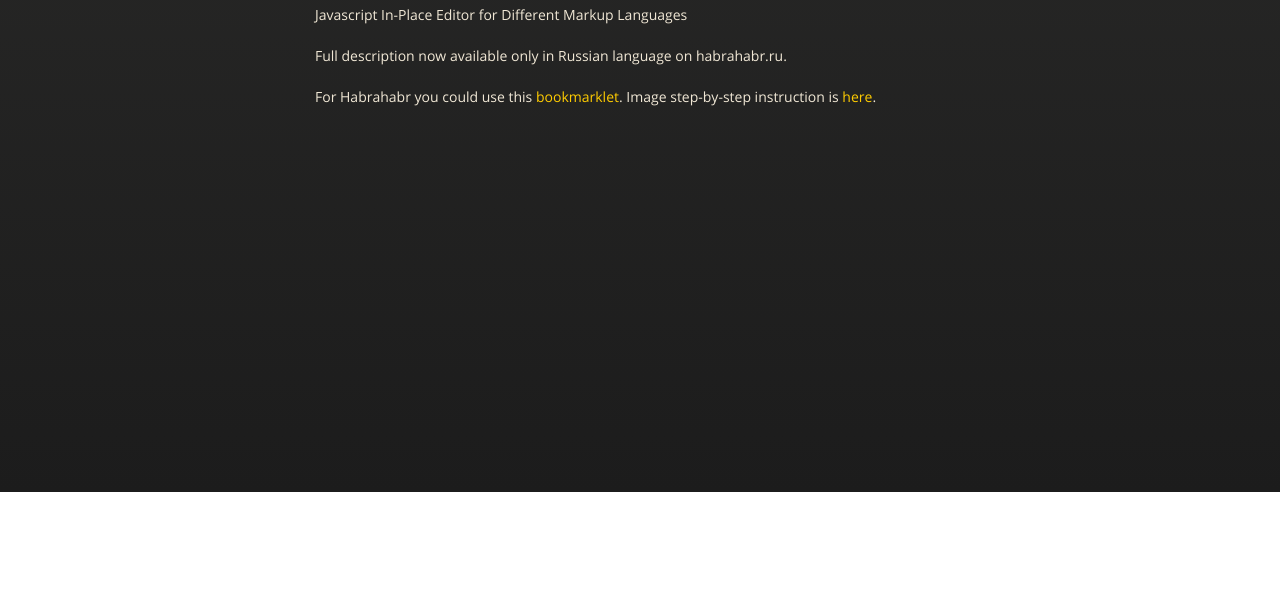
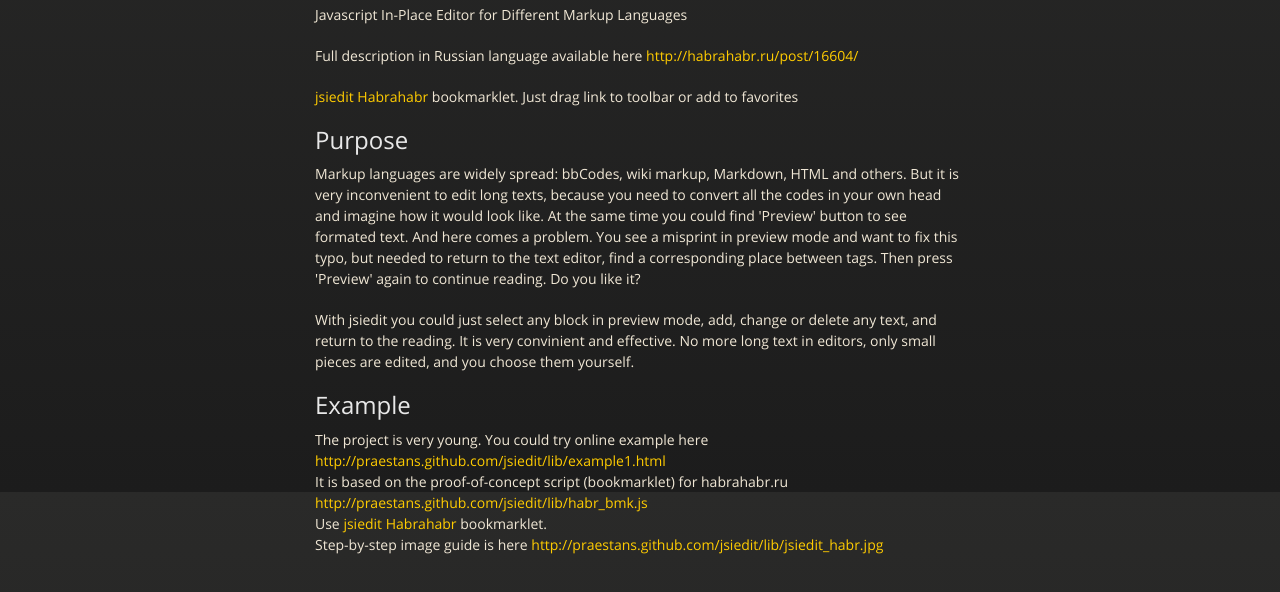
Before and after one commit to praestans/jsiedit, a plain HTML site: page index.html in a window 1280 px wide. Shown: the part 308-900 px from the top of the page. Before the commit the page ends 800 px from the top, so only its background shows below. Drawn offline with nearby package versions, Linux system fonts and the light colour scheme.

Commit message:
description updated

```diff
--- a/index.html
+++ b/index.html
@@ -38,11 +38,38 @@
           <span class="credits right">Hosted on GitHub Pages &mdash; Theme by <a href="http://twitter.com/#!/michigangraham">mattgraham</a></span>
         </div>
 
-        <h1>jsiedit</h1>
+
+<h1>
+<a name="jsiedit" class="anchor" href="#jsiedit"><span class="mini-icon mini-icon-link"></span></a>jsiedit</h1>
 
 <p>Javascript In-Place Editor for Different Markup Languages</p>
-<p>Full description now available only in Russian language on habrahabr.ru.</p>
-<p>For Habrahabr you could use this <A HREF="javascript:%20(function%20()%20{%20var%20a%20=%20document.createElement('script');%20a.type%20=%20'text/javascript';%20a.src%20=%20'http://praestans.github.com/jsiedit/lib/habr_bmk.js';%20document.getElementsByTagName('head')[0].appendChild(a);%20})();">bookmarklet</A>. Image step-by-step instruction is <A HREF="http://praestans.github.com/jsiedit/lib/jsiedit_habr.jpg">here</A>.  </p>
+
+<p>Full description in Russian language available here <a href="http://habrahabr.ru/post/16604/">http://habrahabr.ru/post/16604/</a></p>
+<p><A HREF="javascript:%20(function%20()%20{%20var%20a%20=%20document.createElement('script');%20a.type%20=%20'text/javascript';%20a.src%20=%20'http://praestans.github.com/jsiedit/lib/habr_bmk.js';%20document.getElementsByTagName('head')[0].appendChild(a);%20})();">jsiedit Habrahabr</A> bookmarklet. Just drag link to toolbar or add to favorites</p>
+<h2>
+<a name="purpose" class="anchor" href="#purpose"><span class="mini-icon mini-icon-link"></span></a>Purpose</h2>
+
+<p>Markup languages are widely spread: bbCodes, wiki markup, Markdown, HTML and others. But it is very inconvenient
+to edit long texts, because you need to convert all the codes in your own head and imagine how it would look like.
+At the same time you could find 'Preview' button to see formated text. And here comes a problem. You see a misprint
+in preview mode and want to fix this typo, but needed to return to the text editor, find a corresponding place between
+tags. Then press 'Preview' again to continue reading. Do you like it?</p>
+
+<p>With jsiedit you could just select any block in preview mode, add, change or delete any text, and return to the reading.
+It is very convinient and effective. No more long text in editors, only small pieces are edited, and you choose them yourself.</p>
+
+<h2>
+<a name="example" class="anchor" href="#example"><span class="mini-icon mini-icon-link"></span></a>Example</h2>
+
+<p>The project is very young. You could try online example here <a href="http://praestans.github.com/jsedit/lib/example1.html">http://praestans.github.com/jsiedit/lib/example1.html</a>
+<br>
+It is based on the proof-of-concept script (bookmarklet) for habrahabr.ru <a href="http://praestans.github.com/jsiedit/lib/habr_bmk.js">http://praestans.github.com/jsiedit/lib/habr_bmk.js</a>
+<br>
+Use <A HREF="javascript:%20(function%20()%20{%20var%20a%20=%20document.createElement('script');%20a.type%20=%20'text/javascript';%20a.src%20=%20'http://praestans.github.com/jsiedit/lib/habr_bmk.js';%20document.getElementsByTagName('head')[0].appendChild(a);%20})();">jsiedit Habrahabr</A> bookmarklet.
+<br>
+Step-by-step image guide is here <a href="http://praestans.github.com/jsiedit/lib/jsiedit_habr.jpg">http://praestans.github.com/jsiedit/lib/jsiedit_habr.jpg</a>
+
+
       </section>
 
     </div>
```
